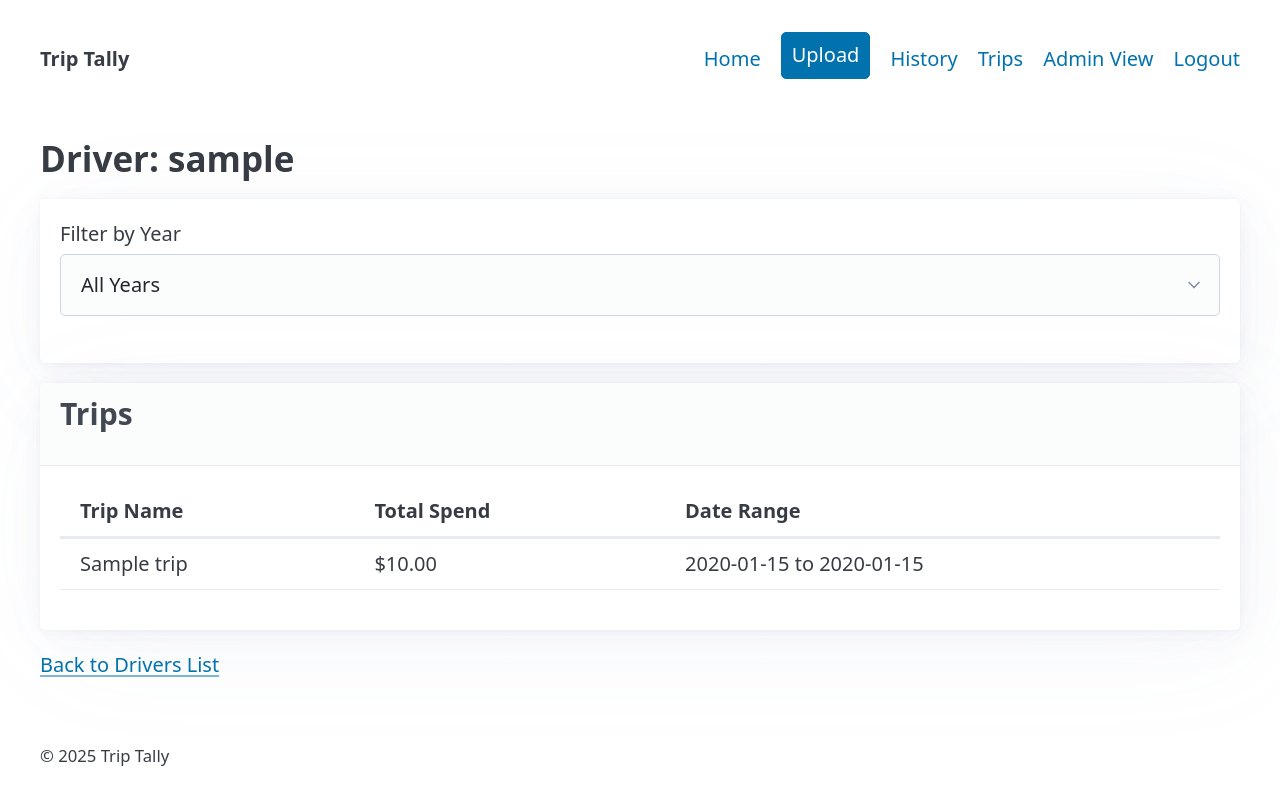
After one commit to Timmybu/Trip-Tally, a Flask app: page /drivers/1 in a window 1280 px wide. The commit adds this page. Run offline with Flask 3, Linux system fonts and the light colour scheme; a user stored in the database is signed in; tables that the repository leaves empty hold one stand-in row (values such as "Sample post"); some libraries are stand-ins or nearby versions.

Commit message:
Added a driver list and year filter for admin view

```diff
--- a/trip_tally/app.py
+++ b/trip_tally/app.py
@@ -507,23 +507,86 @@ def create_app() -> Flask:
 		flash("Receipt deleted successfully.", "success")
 		return redirect(url_for("history"))
 
-	@app.route("/admin/all_uploads")
+	@app.route("/drivers")
 	@login_required
 	@admin_required
-	def admin_all_uploads():
-		"""Admin view of all receipts from all users"""
+	def admin_drivers_list():
+		"""Admin view: list of all drivers"""
 		conn = get_db_connection(db_path)
-		all_receipts = conn.execute(
-			"""
-			SELECT r.*, u.username, t.name as trip_name
-			FROM receipts r
-			LEFT JOIN users u ON r.user_id = u.id
-			LEFT JOIN trips t ON r.trip_id = t.id
-			ORDER BY r.created_at DESC
-			"""
+		drivers = conn.execute(
+			"SELECT id, username FROM users WHERE role != 'admin' ORDER BY username"
 		).fetchall()
 		conn.close()
-		return render_template("admin_view.html", receipts=all_receipts)
+		return render_template("admin_drivers_list.html", drivers=drivers)
+
+	@app.route("/drivers/<int:user_id>")
+	@login_required
+	@admin_required
+	def admin_driver_detail(user_id):
+		"""Admin view: detailed view of a specific driver's trips with year filter"""
+		conn = get_db_connection(db_path)
+
+		# Fetch the driver/user
+		user = conn.execute("SELECT * FROM users WHERE id = ?", (user_id,)).fetchone()
+		if not user:
+			flash("Driver not found.", "error")
+			conn.close()
+			return redirect(url_for("admin_drivers_list"))
+
+		# Get available years from receipts for this user
+		years_result = conn.execute(
+			"""
+			SELECT DISTINCT strftime('%Y', created_at) as year
+			FROM receipts
+			WHERE user_id = ? AND created_at IS NOT NULL AND created_at != ''
+			ORDER BY year DESC
+			""",
+			(user_id,)
+		).fetchall()
+		available_years = [row['year'] for row in years_result if row['year']]
+
+		# Get year filter from query parameter
+		selected_year = request.args.get('year')
+
+		# Build query for trips with optional year filter
+		if selected_year and selected_year in available_years:
+			# Fetch trips that have receipts in the selected year
+			trips_query = """
+				SELECT DISTINCT t.id, t.name,
+					COALESCE(SUM(r.total), 0) as total_spend,
+					MIN(r.date) as start_date,
+					MAX(r.date) as end_date
+				FROM trips t
+				LEFT JOIN receipts r ON t.id = r.trip_id AND r.user_id = ? AND strftime('%Y', r.created_at) = ?
+				WHERE t.user_id = ?
+				GROUP BY t.id, t.name
+				HAVING COUNT(r.id) > 0
+				ORDER BY t.name
+			"""
+			trips = conn.execute(trips_query, (user_id, selected_year, user_id)).fetchall()
+		else:
+			# Fetch all trips for this user with their totals
+			trips_query = """
+				SELECT t.id, t.name,
+					COALESCE(SUM(r.total), 0) as total_spend,
+					MIN(r.date) as start_date,
+					MAX(r.date) as end_date
+				FROM trips t
+				LEFT JOIN receipts r ON t.id = r.trip_id AND r.user_id = ?
+				WHERE t.user_id = ?
+				GROUP BY t.id, t.name
+				ORDER BY t.name
+			"""
+			trips = conn.execute(trips_query, (user_id, user_id)).fetchall()
+
+		conn.close()
+		return render_template(
+			"admin_driver_detail.html",
+			driver=user,
+			trips=trips,
+			available_years=available_years,
+			selected_year=selected_year
+		)
 
 	return app
 
--- /dev/null
+++ b/trip_tally/templates/admin_driver_detail.html
@@ -0,0 +1,62 @@
+{% extends 'base.html' %}
+{% block content %}
+<section>
+  <h2>Driver: {{ driver.username }}</h2>
+
+  <article>
+    <form method="GET" action="{{ url_for('admin_driver_detail', user_id=driver.id) }}">
+      <label for="year">
+        Filter by Year
+        <select name="year" id="year" onchange="this.form.submit()">
+          <option value="">All Years</option>
+          {% for year in available_years %}
+          <option value="{{ year }}" {% if selected_year == year %}selected{% endif %}>
+            {{ year }}
+          </option>
+          {% endfor %}
+        </select>
+      </label>
+    </form>
+  </article>
+
+  <article>
+    <header>
+      <h3>Trips{% if selected_year %} ({{ selected_year }}){% endif %}</h3>
+    </header>
+    {% if trips %}
+      <table>
+        <thead>
+          <tr>
+            <th>Trip Name</th>
+            <th>Total Spend</th>
+            <th>Date Range</th>
+          </tr>
+        </thead>
+        <tbody>
+          {% for trip in trips %}
+          <tr>
+            <td>{{ trip.name }}</td>
+            <td>${{ "%.2f"|format(trip.total_spend) if trip.total_spend else '0.00' }}</td>
+            <td>
+              {% if trip.start_date and trip.end_date %}
+                {{ trip.start_date }} to {{ trip.end_date }}
+              {% elif trip.start_date %}
+                {{ trip.start_date }}
+              {% else %}
+                N/A
+              {% endif %}
+            </td>
+          </tr>
+          {% endfor %}
+        </tbody>
+      </table>
+    {% else %}
+      <p>No trips found{% if selected_year %} for year {{ selected_year }}{% endif %}.</p>
+    {% endif %}
+  </article>
+
+  <nav>
+    <a href="{{ url_for('admin_drivers_list') }}">Back to Drivers List</a>
+  </nav>
+</section>
+{% endblock %}
--- a/trip_tally/templates/base.html
+++ b/trip_tally/templates/base.html
@@ -20,7 +20,7 @@
           <li><a href="{{ url_for('history') }}">History</a></li>
           <li><a href="{{ url_for('trips') }}">Trips</a></li>
           {% if current_user.role == 'admin' %}
-          <li><a href="{{ url_for('admin_all_uploads') }}">Admin View</a></li>
+          <li><a href="{{ url_for('admin_drivers_list') }}">Admin View</a></li>
           {% endif %}
           <li><a href="{{ url_for('logout') }}">Logout</a></li>
           {% else %}
```
Also changed, not shown: trip_tally/templates/admin_drivers_list.html (added, +31 -0 lines).
